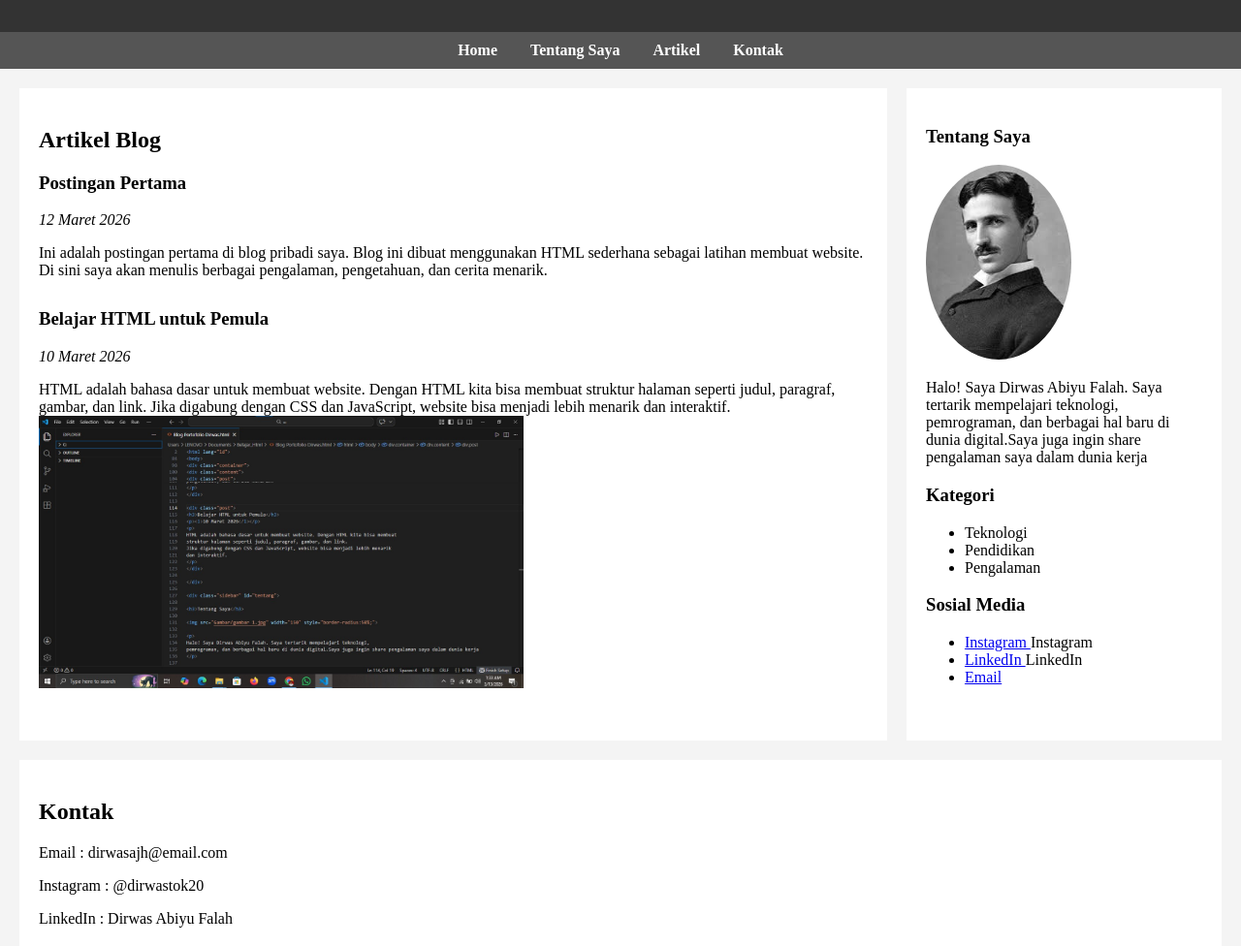
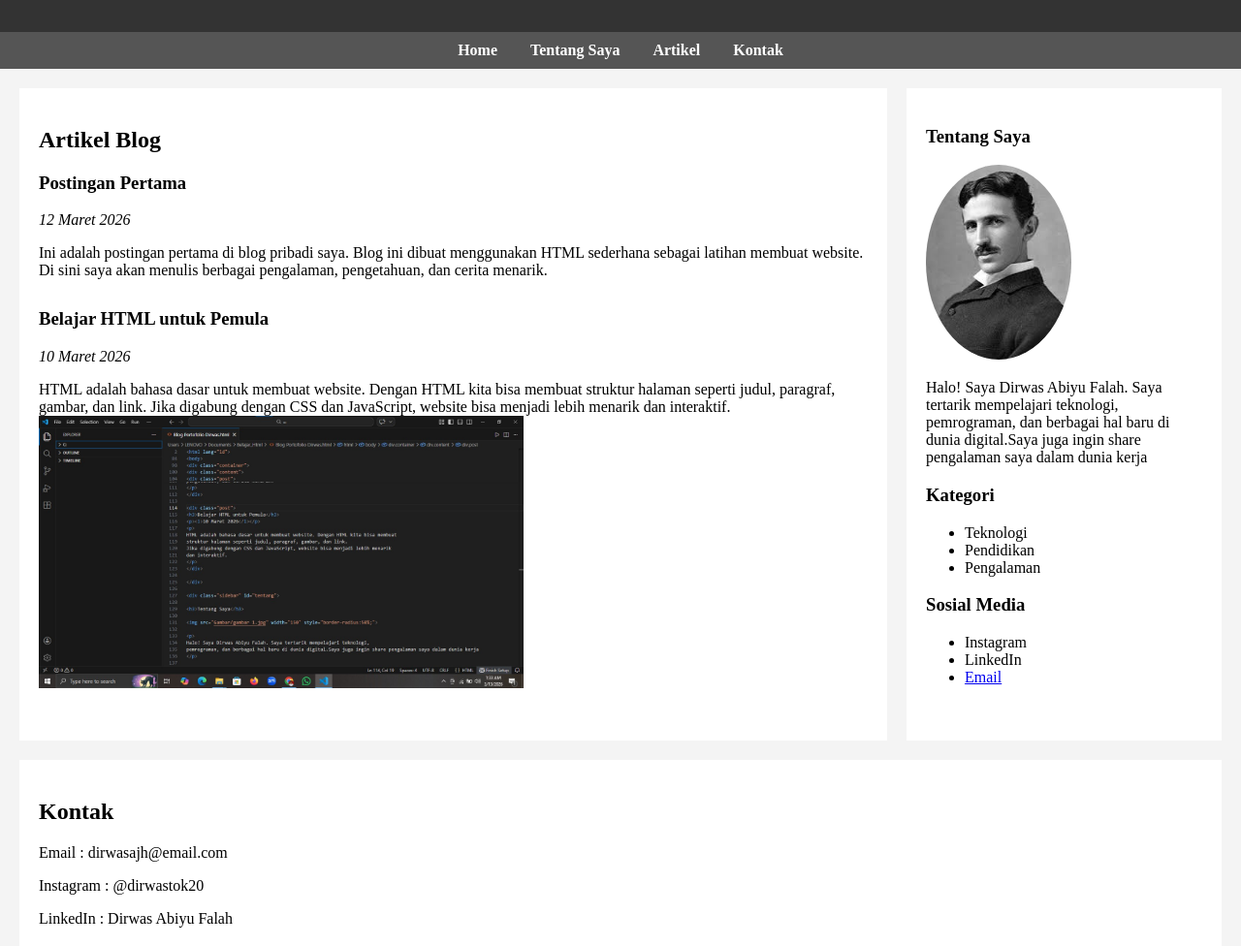
Before and after one commit to dirwasssabiyuu-cyber/Personal-Portofolio, a plain HTML site: page index.html in a window 1280 px wide. Shown: the part 121-1097 px from the top of the page at 97% size. Drawn offline with Linux system fonts and the light colour scheme.

Commit message:
Update index.html

```diff
--- a/index.html
+++ b/index.html
@@ -150,14 +150,12 @@ pemrograman, dan berbagai hal baru di dunia digital.Saya juga ingin share pengal
 
 <li>
 <a href="https://www.instagram.com/dirtech__" target="_blank">
-Instagram
 </a>Instagram
 </a>
 </li>
 
 <li>
 <a href="https://www.linkedin.com/in/dirwass-abiyuu-b2715a308" target="_blank">
-LinkedIn
 </a>LinkedIn
 </a>
 </li>
```
